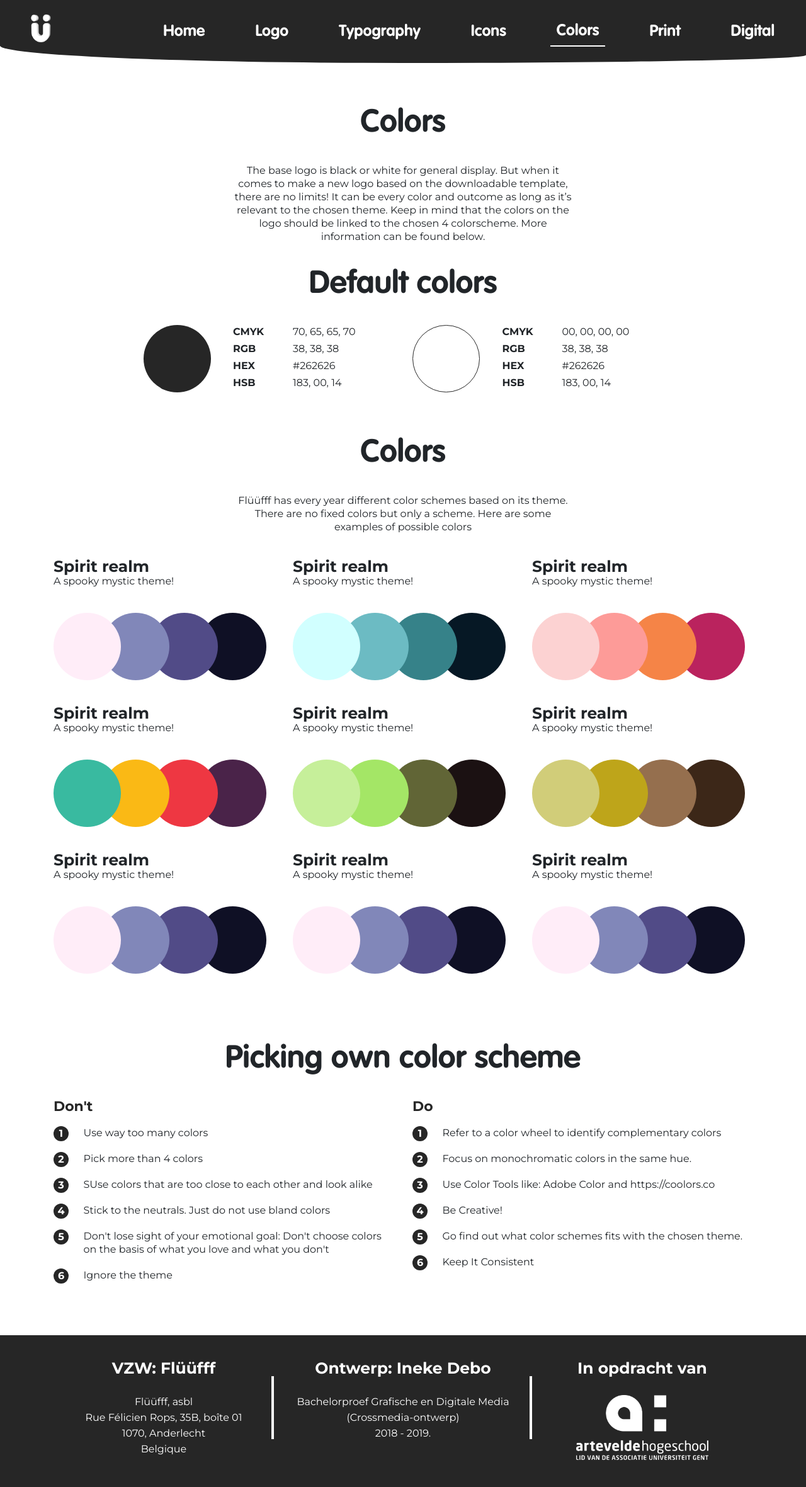
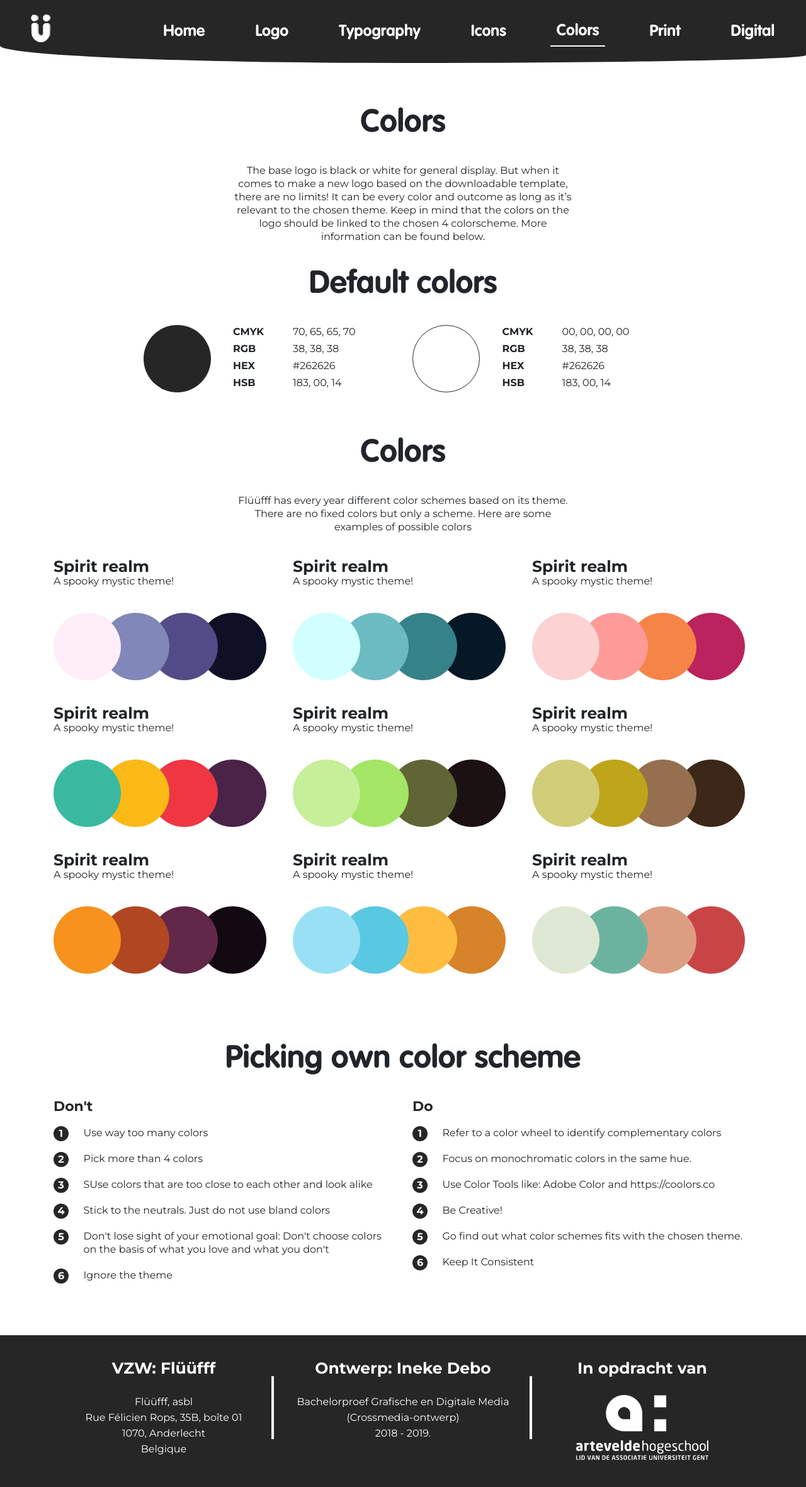
Before and after one commit to inekdebo/huisstijlgids, a Jekyll site: the page built from colors.html, in a window 1280 px wide. Shown: the whole page at 63% size. Built offline with Jekyll 4.4.1, drawn with Linux system fonts in a browser that asks for light colours.

Commit message:
color rows

```diff
--- a/colors.html
+++ b/colors.html
@@ -168,10 +168,10 @@ permalink: /colors/
                     <p>A spooky mystic theme!</p>
                 </div>
                 <div class="color-circle-block">
-                    <div class="circle circle-a"></div>
-                    <div class="circle circle-b"></div>
-                    <div class="circle circle-c"></div>
-                    <div class="circle circle-d"></div>
+                    <div class="circle circle-y"></div>
+                    <div class="circle circle-z"></div>
+                    <div class="circle circle-A"></div>
+                    <div class="circle circle-B"></div>
                 </div>
             </div>
             <div class="col-lg-4 col-md-6 circle-block">
@@ -180,10 +180,10 @@ permalink: /colors/
                     <p>A spooky mystic theme!</p>
                 </div>
                 <div class="color-circle-block">
-                    <div class="circle circle-a"></div>
-                    <div class="circle circle-b"></div>
-                    <div class="circle circle-c"></div>
-                    <div class="circle circle-d"></div>
+                    <div class="circle circle-C"></div>
+                    <div class="circle circle-D"></div>
+                    <div class="circle circle-E"></div>
+                    <div class="circle circle-F"></div>
                 </div>
             </div>
             <div class="col-lg-4 col-md-6 circle-block">
@@ -192,10 +192,10 @@ permalink: /colors/
                     <p>A spooky mystic theme!</p>
                 </div>
                 <div class="color-circle-block">
-                    <div class="circle circle-a"></div>
-                    <div class="circle circle-b"></div>
-                    <div class="circle circle-c"></div>
-                    <div class="circle circle-d"></div>
+                    <div class="circle circle-G"></div>
+                    <div class="circle circle-H"></div>
+                    <div class="circle circle-I"></div>
+                    <div class="circle circle-J"></div>
                 </div>
             </div>
 
--- a/css/style.css
+++ b/css/style.css
@@ -657,47 +657,47 @@ footer h3 {
     margin-left: -30px;
 }
 
-.circle-y {
+.circle-C {
     z-index: 0;
     background-color: #9AE0F4;
 }
 
-.circle-z {
+.circle-D {
     z-index: -1;
     background-color: #59C8E2;
     margin-left: -30px;
 }
 
-.circle-A {
+.circle-E {
     z-index: -2;
     background-color: #FEBD41;
     margin-left: -30px;
 }
 
-.circle-B {
+.circle-F {
     z-index: -3;
     background-color: #D68329;
     margin-left: -30px;
 }
 
-.circle-y {
+.circle-G {
     z-index: 0;
     background-color: #DEE8D5;
 }
 
-.circle-z {
+.circle-H {
     z-index: -1;
     background-color: #6CB39F;
     margin-left: -30px;
 }
 
-.circle-A {
+.circle-I {
     z-index: -2;
     background-color: #DC9E82;
     margin-left: -30px;
 }
 
-.circle-B {
+.circle-J {
     z-index: -3;
     background-color: #C94545;
     margin-left: -30px;
```
